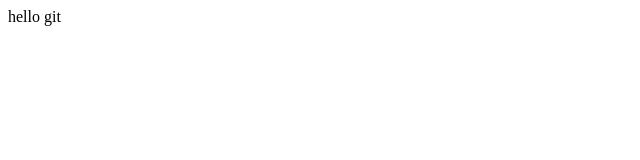
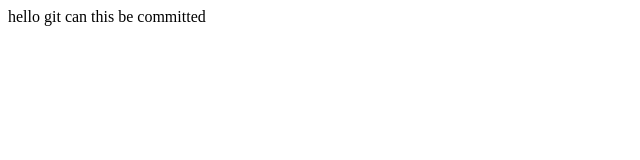
Before and after one commit to vishalakshi-chakilam/git3, a plain HTML site: page index.html in a window 1280 px wide. Shown: the whole page, without its empty margins (0-640 px from the left). Drawn offline with Linux system fonts and the light colour scheme.

Commit message:
direct commit

```diff
--- a/index.html
+++ b/index.html
@@ -8,5 +8,6 @@
 </head>
 <body>
     hello git
+    can this be committed
 </body>
 </html>
```
